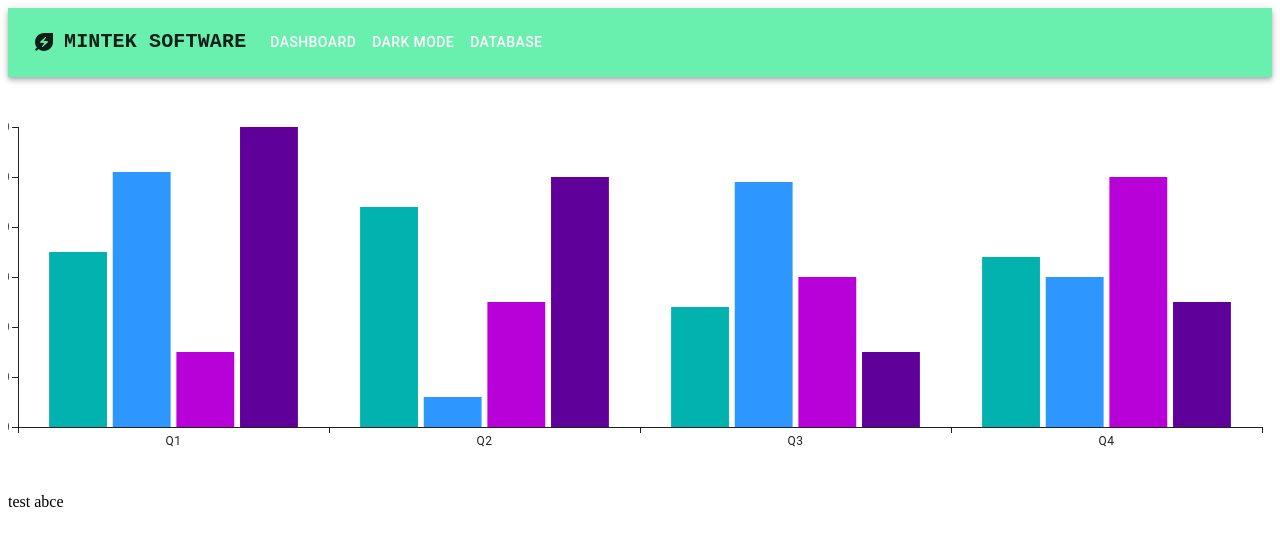
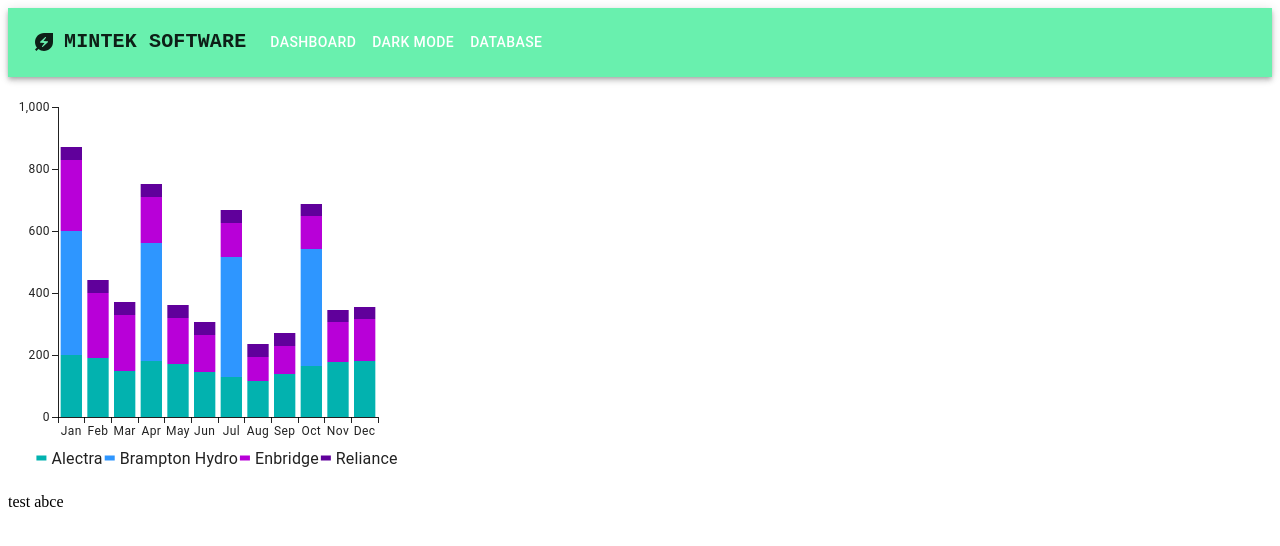
Before and after one commit to Siddharth-A/utility_tracker, a React (Vite) app in the folder utility-tracker/: page / in a window 1280 px wide. Shown: the top 546 px of the page. Built offline with nearby package versions, Linux system fonts and the light colour scheme.

Commit message:
Add fake data values to chart

```diff
--- a/utility-tracker/src/components/Chart.jsx
+++ b/utility-tracker/src/components/Chart.jsx
@@ -1,18 +1,23 @@
-// import * as React from 'react';
-import { BarChart } from '@mui/x-charts/BarChart';
+import * as React from "react";
+import { BarChart } from "@mui/x-charts/BarChart";
+import { addLabels, fakeData } from "./data";
 
 export default function Chart() {
   return (
     <BarChart
-      series={[
-        { data: [35, 44, 24, 34] },
-        { data: [51, 6, 49, 30] },
-        { data: [15, 25, 30, 50] },
-        { data: [60, 50, 15, 25] },
-      ]}
+      dataset={fakeData}
+      //   layout="horizontal"
+      series={addLabels([
+        { dataKey: "Alectra", stack: "liability" },
+        { dataKey: "Bhydro", stack: "liability" },
+        { dataKey: "Enbridge", stack: "liability" },
+        { dataKey: "Reliance", stack: "liability" },
+      ])}
+      xAxis={[{ scaleType: "band", dataKey: "month" }]}
+      slotProps={{ legend: { position: { vertical: "bottom" }, itemMarkWidth:10, itemMarkHeight:5, itemGap:2 } }}
+      width={420}
       height={400}
-      xAxis={[{ data: ['Q1', 'Q2', 'Q3', 'Q4'], scaleType: 'band' }]}
-      margin={{ top: 50, bottom: 50, left: 10, right: 10 }}
+      margin={{ top: 30, bottom: 60 }}
     />
   );
 }
--- /dev/null
+++ b/utility-tracker/src/components/data.jsx
@@ -0,0 +1,103 @@
+// Data from https://finance.yahoo.com/quote/NFLX/financials/
+
+const translations = {
+    Alectra: 'Alectra',
+    Bhydro: 'Brampton Hydro',
+    Enbridge: 'Enbridge',
+    Reliance: 'Reliance',
+  };
+
+  export function addLabels(series) {
+    return series.map((item) => ({
+      ...item,
+      label: translations[item.dataKey],
+      valueFormatter: (v) => (v ? `$ ${v.toLocaleString()}` : '-'),
+    }));
+  }
+
+  export const fakeData = [
+    {
+        month: 'Jan',
+        Alectra: 200,
+        Bhydro: 400,
+        Enbridge: 230,
+        Reliance: 40.50,
+    },
+    {
+        month: 'Feb',
+        Alectra: 190,
+        Bhydro: 0,
+        Enbridge: 210,
+        Reliance: 40.50,
+    },
+    {
+        month: 'Mar',
+        Alectra: 150,
+        Bhydro: 0,
+        Enbridge: 180,
+        Reliance: 40.50,
+    },
+    {
+        month: 'Apr',
+        Alectra: 180,
+        Bhydro: 380,
+        Enbridge: 150,
+        Reliance: 40.50,
+    },
+    {
+        month: 'May',
+        Alectra: 170,
+        Bhydro: 0,
+        Enbridge: 150,
+        Reliance: 40.50,
+    },
+    {
+        month: 'Jun',
+        Alectra: 145,
+        Bhydro: 0,
+        Enbridge: 120,
+        Reliance: 40.50,
+    },
+    {
+        month: 'Jul',
+        Alectra: 130,
+        Bhydro: 387,
+        Enbridge: 110,
+        Reliance: 40.50,
+    },
+    {
+        month: 'Aug',
+        Alectra: 115,
+        Bhydro: 0,
+        Enbridge: 80,
+        Reliance: 40.50,
+    },
+    {
+        month: 'Sep',
+        Alectra: 140,
+        Bhydro: 0,
+        Enbridge: 90,
+        Reliance: 40.50,
+    },
+    {
+        month: 'Oct',
+        Alectra: 165,
+        Bhydro: 378,
+        Enbridge: 105,
+        Reliance: 40.50,
+    },
+    {
+        month: 'Nov',
+        Alectra: 176,
+        Bhydro: 0,
+        Enbridge: 130,
+        Reliance: 40.50,
+    },
+    {
+        month: 'Dec',
+        Alectra: 180,
+        Bhydro: 0,
+        Enbridge: 135,
+        Reliance: 40.50,
+    },
+  ];
```
